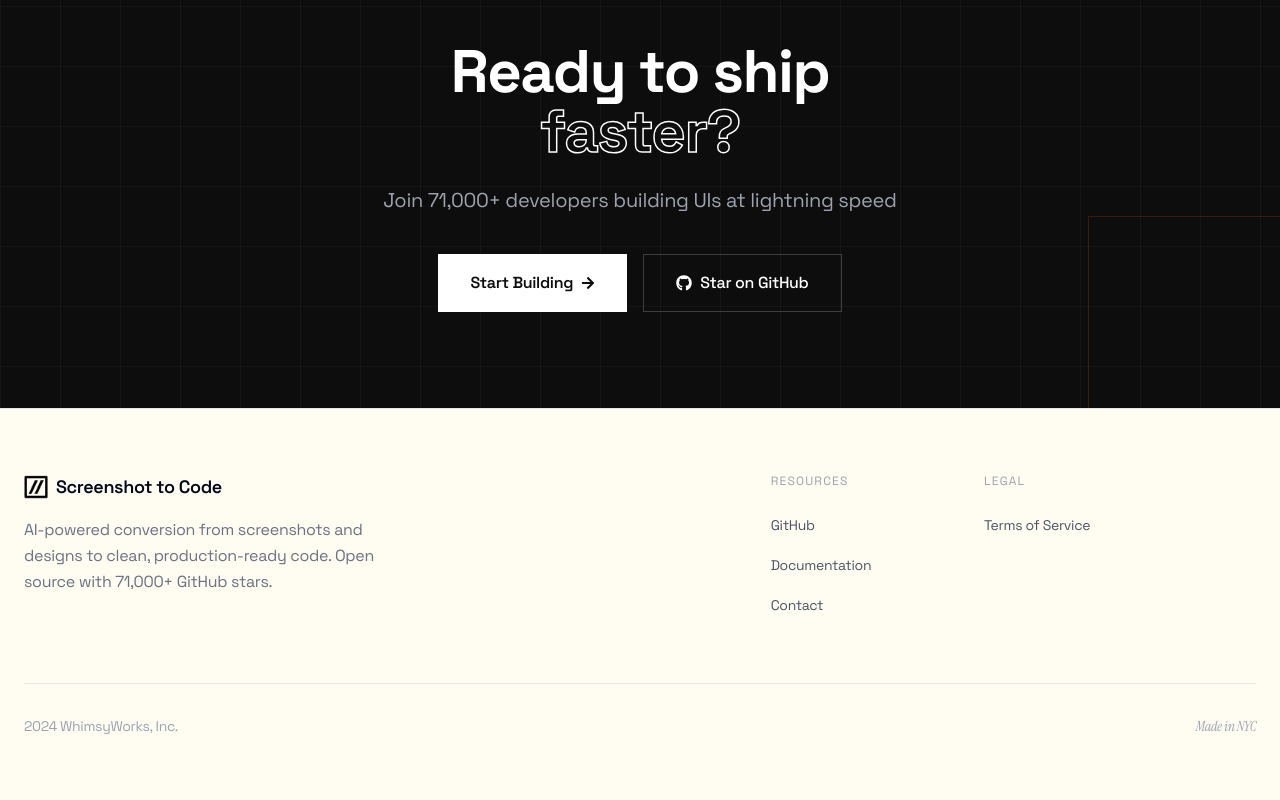
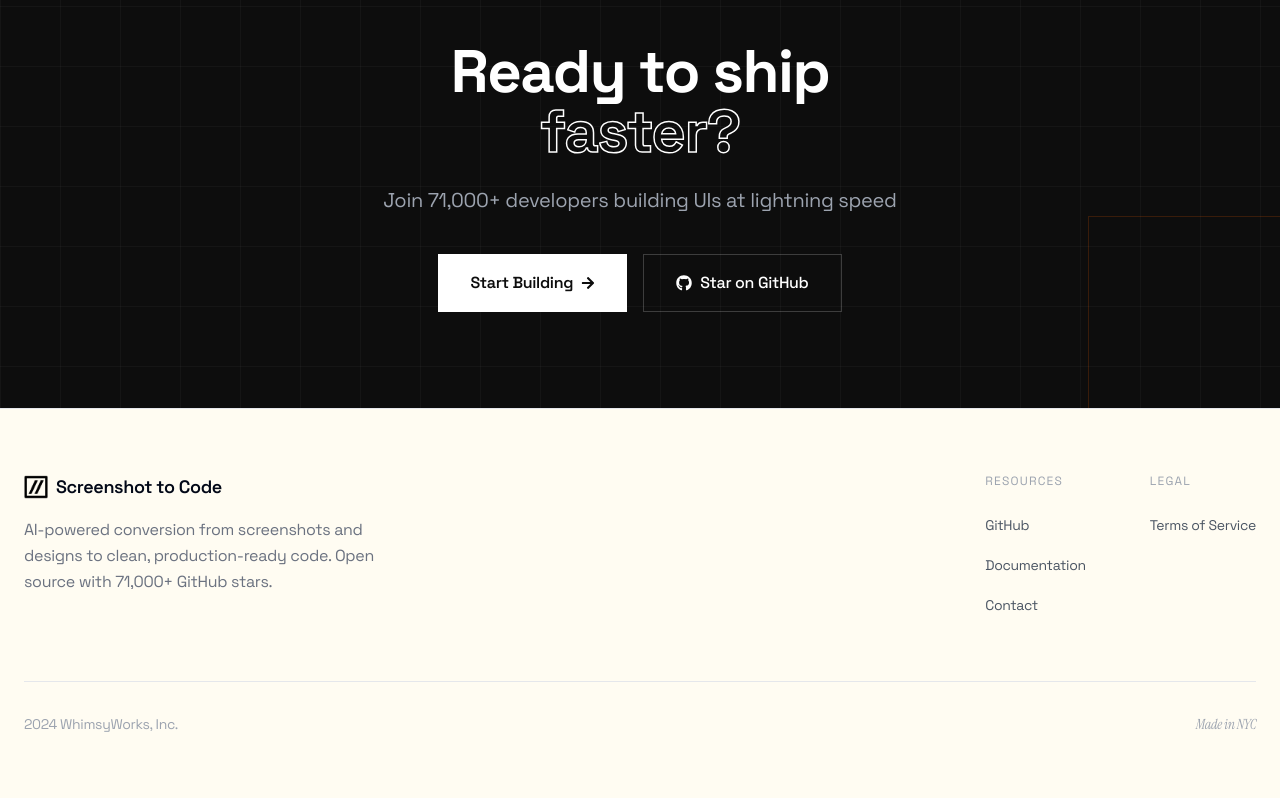
Before and after one commit to abi/screenshot-to-code, a React (Vite) app in the folder frontend/: page / in a window 1280 px wide. Shown: the part 2284-3084 px from the top of the page. Built offline with nearby package versions, Linux system fonts and the light colour scheme; no server answers.

Commit message:
Fix footer alignment - use flexbox instead of grid
- Changed from 12-column grid to flex with justify-between
- Right side content now aligns with navbar right edge

```diff
--- a/frontend/src/components/hosted/LandingPage/Footer.tsx
+++ b/frontend/src/components/hosted/LandingPage/Footer.tsx
@@ -2,23 +2,25 @@ const Footer = () => {
   return (
     <footer className="bg-[#FFFCF2] border-t border-gray-200 px-6">
       <div className="max-w-7xl mx-auto py-16">
-        <div className="grid grid-cols-1 md:grid-cols-12 gap-12">
+        <div className="flex flex-col md:flex-row md:justify-between gap-12">
           {/* Brand */}
-          <div className="md:col-span-5">
+          <div className="max-w-sm">
             <div className="flex items-center gap-2 mb-4">
               <img src="/favicon/main.png" alt="Logo" className="w-6 h-6" />
               <span className="text-lg font-semibold tracking-tight font-display">
                 Screenshot to Code
               </span>
             </div>
-            <p className="text-gray-500 mb-6 max-w-sm leading-relaxed">
+            <p className="text-gray-500 leading-relaxed">
               AI-powered conversion from screenshots and designs to clean, production-ready
               code. Open source with 71,000+ GitHub stars.
             </p>
           </div>
 
-          {/* Links */}
-          <div className="md:col-span-2 md:col-start-8">
+          {/* Right side links */}
+          <div className="flex gap-16">
+            {/* Resources */}
+            <div>
               <h4 className="text-xs uppercase tracking-widest text-gray-400 mb-6">
                 Resources
               </h4>
@@ -55,7 +57,7 @@ const Footer = () => {
             </div>
 
             {/* Legal */}
-          <div className="md:col-span-2">
+            <div>
               <h4 className="text-xs uppercase tracking-widest text-gray-400 mb-6">
                 Legal
               </h4>
@@ -71,6 +73,7 @@ const Footer = () => {
                   </a>
                 </li>
               </ul>
+            </div>
           </div>
         </div>
 
```
Lines whose indentation alone changed are shown as unchanged.
